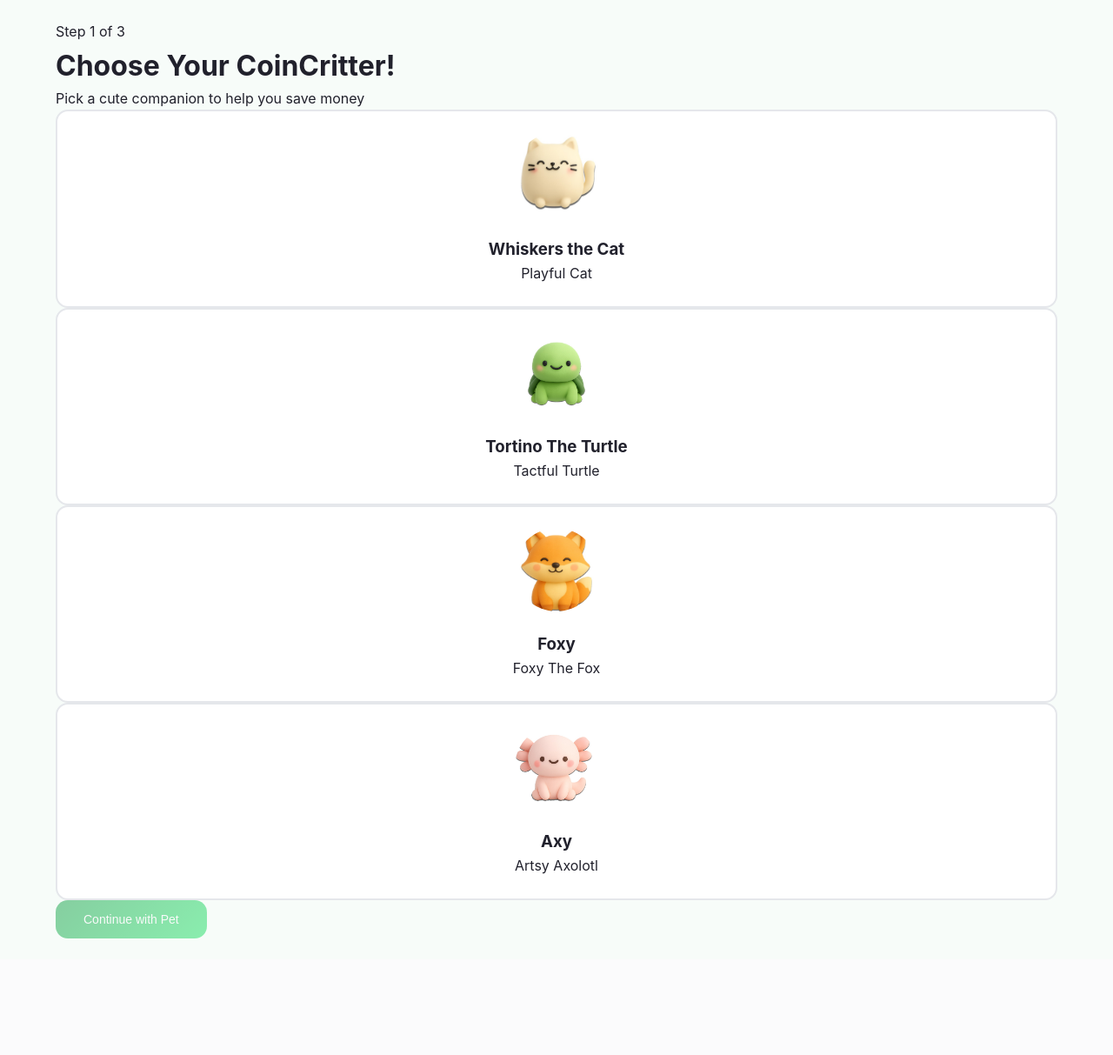
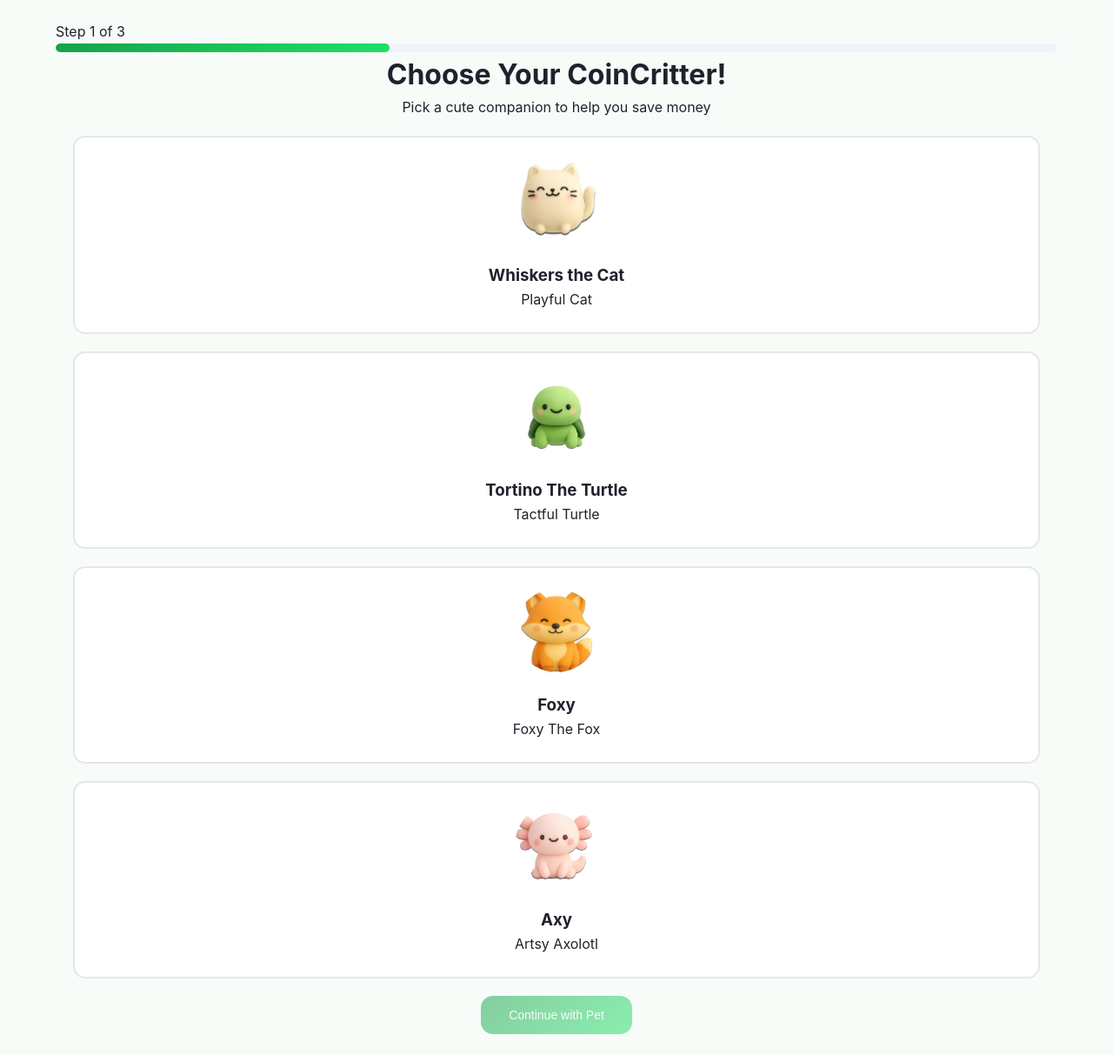
Before and after one commit to misstris99/CoinCritters, a Flask app: page / in a window 1280 px wide. Shown: the whole page at 87% size. Before the commit the page ends 1079 px from the top, so only its background shows below. Run offline with Flask 3, Linux system fonts and the light colour scheme.

Commit message:
progress bar/button

```diff
--- a/static/styles.css
+++ b/static/styles.css
@@ -26,7 +26,6 @@
   --gradient-primary: linear-gradient(135deg, hsl(var(--primary)), hsl(var(--primary-glow)));
   --gradient-warm: linear-gradient(135deg, hsl(45 100% 85%), hsl(35 100% 80%));
   --gradient-success: linear-gradient(135deg, hsl(142 76% 36%), hsl(142 76% 50%));
-  --gradient-health: linear-gradient(135deg, hsl(100, 60%, 50%), hsl(120, 60%, 40%)); /* Added health gradient */
   --shadow-soft: 0 4px 20px -4px hsl(var(--primary) / 0.1);
   --shadow-card: 0 8px 30px -8px hsl(240 15% 15% / 0.1);
   --shadow-glow: 0 0 40px hsl(var(--primary-glow) / 0.3);
@@ -64,20 +63,17 @@ body {
 .gap-8 { gap: 2rem; }
 
 @media (min-width: 768px) {
-  .md\:grid-cols-2 { grid-template-columns: repeat(2, 1fr); }
-  .md\:grid-cols-3 { grid-template-columns: repeat(3, 1fr); }
+  .md\\:grid-cols-2 { grid-template-columns: repeat(2, 1fr); }
+  .md\\:grid-cols-3 { grid-template-columns: repeat(3, 1fr); }
 }
 
 @media (min-width: 1024px) {
-  .lg\:grid-cols-3 { grid-template-columns: repeat(3, 1fr); }
-  .lg\:grid-cols-4 { grid-template-columns: repeat(4, 1fr); }
-  .lg\:flex-row { flex-direction: row; } /* Added for responsive flex */
+  .lg\\:grid-cols-3 { grid-template-columns: repeat(3, 1fr); }
+  .lg\\:grid-cols-4 { grid-template-columns: repeat(4, 1fr); }
 }
 
 /* Flex */
 .flex { display: flex; }
-.flex-1 { flex: 1 1 0%; } /* Added to make flex items grow equally */
-.flex-grow { flex-grow: 1; } /* Added for card content to fill height */
 .flex-col { flex-direction: column; }
 .items-center { align-items: center; }
 .justify-center { justify-content: center; }
@@ -116,7 +112,6 @@ body {
 .mb-4 { margin-bottom: 1rem; }
 .mb-8 { margin-bottom: 2rem; }
 .mt-2 { margin-top: 0.5rem; }
-.mt-4 { margin-top: 1rem; } /* Added utility */
 .mt-8 { margin-top: 2rem; }
 .mx-auto { margin-left: auto; margin-right: auto; }
 
@@ -126,7 +121,6 @@ body {
 .h-4 { height: 1rem; }
 .h-16 { height: 4rem; }
 .h-32 { width: 8rem; height: 8rem; }
-.h-full { height: 100%; } /* Added utility */
 
 /* Border */
 .rounded { border-radius: 0.375rem; }
@@ -242,6 +236,7 @@ body {
   border: 2px solid hsl(var(--border));
   border-radius: calc(var(--radius) - 2px);
   padding: 1.5rem;
+  margin: 20px;
   cursor: pointer;
   transition: var(--transition-smooth);
   text-align: center;
@@ -276,17 +271,12 @@ body {
 .progress-bar {
   height: 100%;
   background: var(--gradient-primary);
-  transition: width 2s ease; /* Adjusted transition for health bar animation */
-  border-radius: 9999px;
+  transition: width 0.5s ease;
+  border-radius: 9px;
 }
 
 .progress-bar-warm {
   background: var(--gradient-warm);
-}
-
-/* New class for the health bar fill */
-.progress-bar-health {
-    background: var(--gradient-health);
 }
 
 /* Utility */
@@ -301,9 +291,22 @@ body {
 
 /* Responsive utilities */
 @media (min-width: 640px) {
-  .sm\:flex-row { flex-direction: row; }
+  .sm\\:flex-row { flex-direction: row; }
 }
 
 /* Hide/Show elements */
 .hidden { display: none; }
 .block { display: block; }
+
+.button-section{
+  width: 100%;
+  display: flex;
+  justify-content: center;
+}
+.header-section{
+  width: 100%;
+  display: flex;
+  justify-content: center;
+  flex-direction: column;
+  text-align: center;
+}
--- a/templates/index.html
+++ b/templates/index.html
@@ -14,7 +14,7 @@
             <div class="progress-section">
                 <div class="progress-text" id="progress-text">Step 1 of 3</div>
                 <div class="progress">
-                    <div class="progress-bar" id="progress-bar" style="width: 33.33%"></div>
+                    <div class="progress-bar" id="progress-bar" style="width: 33.33%; height: 10px;"></div>
                 </div>
             </div>
 
```
Also changed, not shown: 3 other files.
